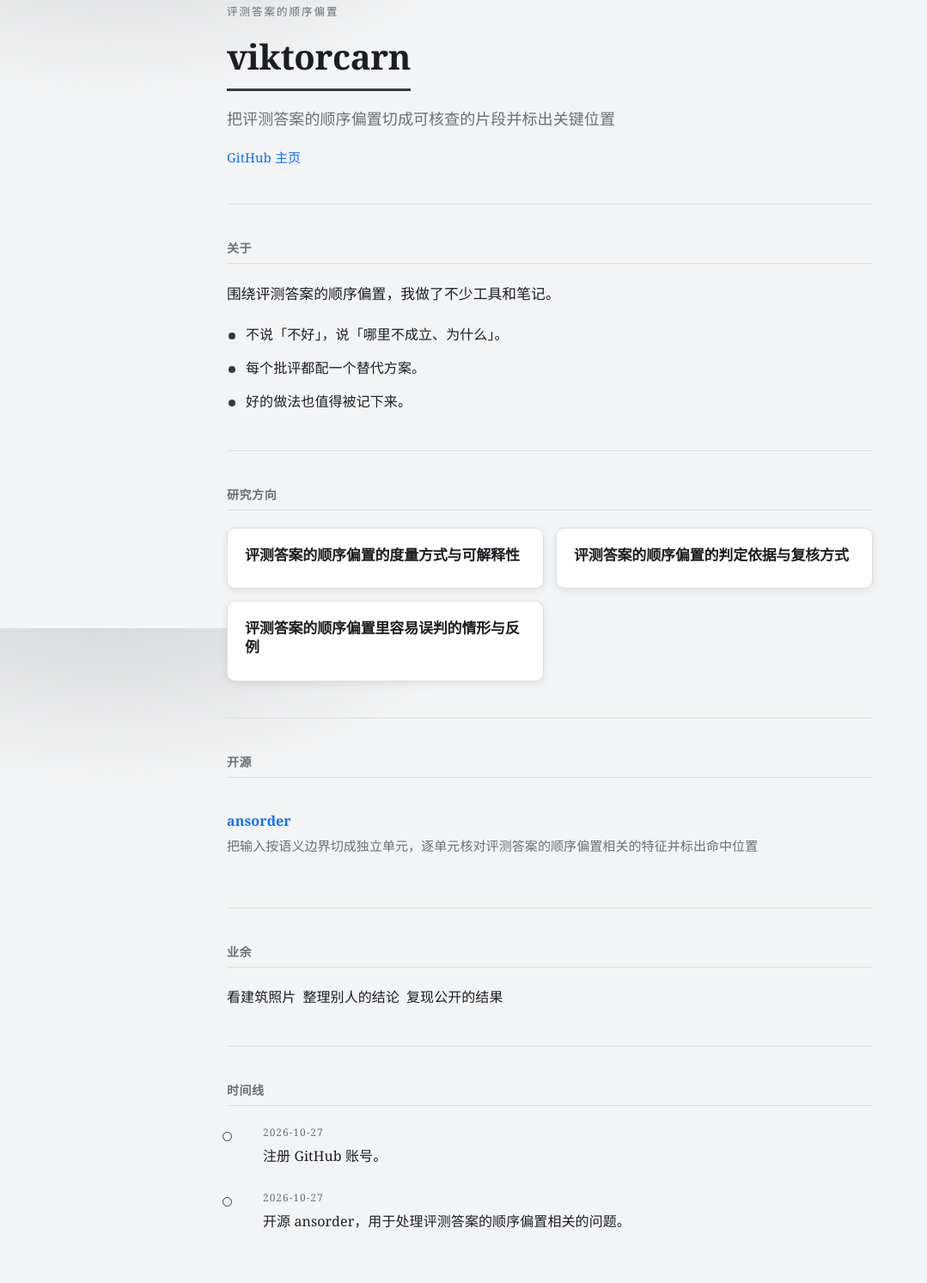
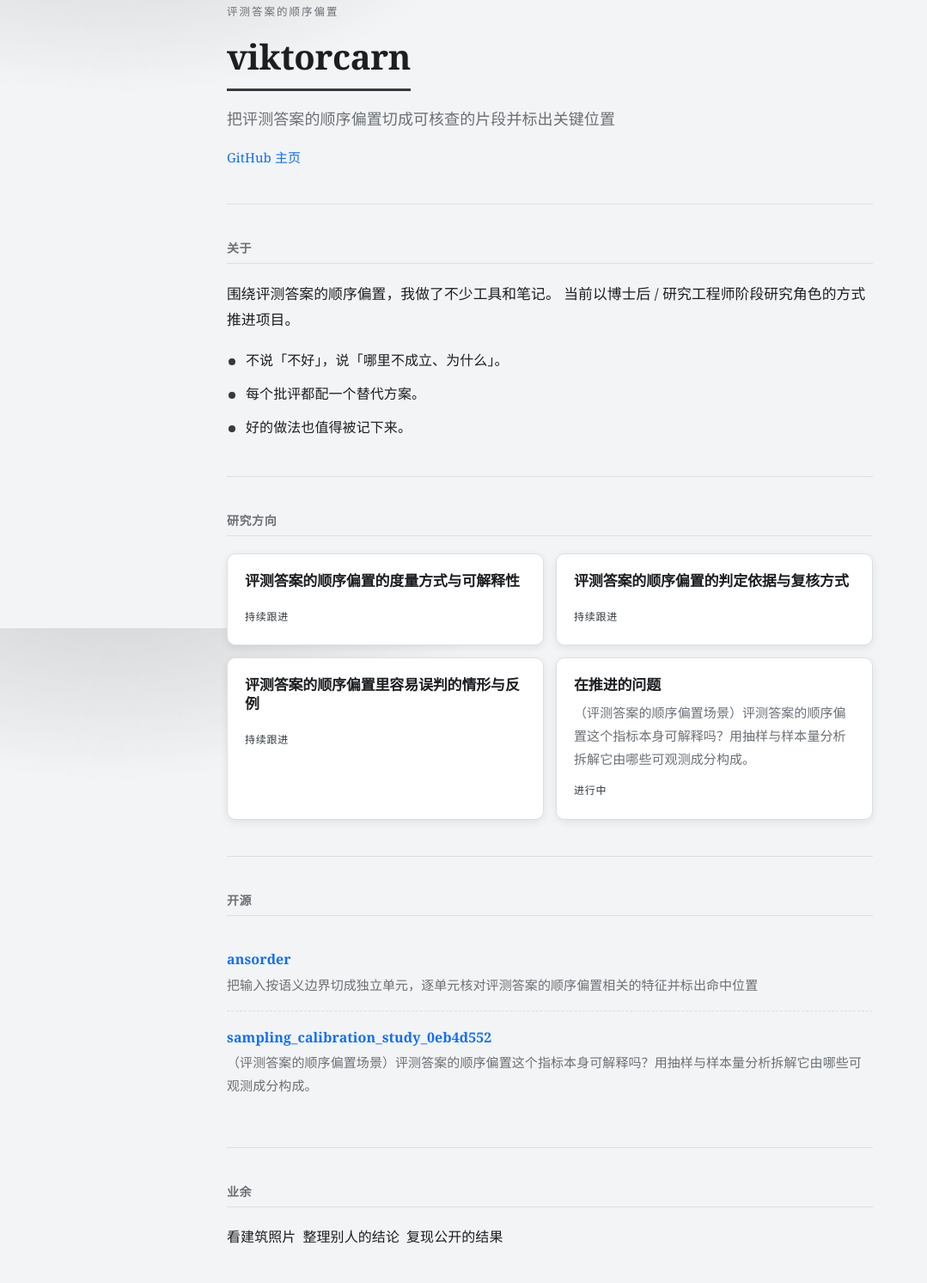
Before and after one commit to viktorcarn/viktorcarn.github.io, a plain HTML site: page index.html in a window 1280 px wide. Shown: the part 69-1562 px from the top of the page at 86% size, without its empty margins (0-1079 px from the left). Drawn offline with Linux system fonts and the light colour scheme.

Commit message:
docs: 更新个人站点

```diff
--- a/index.html
+++ b/index.html
@@ -76,7 +76,7 @@ h2{border-bottom:1px solid #dcdfe2;padding-bottom:8px;text-transform:none;letter
 
 <section class="about" id="about">
   <h2>关于</h2>
-  <p>围绕评测答案的顺序偏置，我做了不少工具和笔记。</p>
+  <p>围绕评测答案的顺序偏置，我做了不少工具和笔记。 当前以博士后 / 研究工程师阶段研究角色的方式推进项目。</p>
   <ul class="traits">
     <li>不说「不好」，说「哪里不成立、为什么」。</li>
     <li>每个批评都配一个替代方案。</li>
@@ -89,12 +89,20 @@ h2{border-bottom:1px solid #dcdfe2;padding-bottom:8px;text-transform:none;letter
   <div class="grid two">
     <article class="card">
       <h3>评测答案的顺序偏置的度量方式与可解释性</h3>
+      <span class="status">持续跟进</span>
     </article>
     <article class="card">
       <h3>评测答案的顺序偏置的判定依据与复核方式</h3>
+      <span class="status">持续跟进</span>
     </article>
     <article class="card">
       <h3>评测答案的顺序偏置里容易误判的情形与反例</h3>
+      <span class="status">持续跟进</span>
+    </article>
+    <article class="card">
+      <h3>在推进的问题</h3>
+      <p>（评测答案的顺序偏置场景）评测答案的顺序偏置这个指标本身可解释吗？用抽样与样本量分析拆解它由哪些可观测成分构成。</p>
+      <span class="status">进行中</span>
     </article>
   </div>
 </section>
@@ -104,6 +112,9 @@ h2{border-bottom:1px solid #dcdfe2;padding-bottom:8px;text-transform:none;letter
   <ul class="repos">
     <li><div class="name"><a href="https://github.com/viktorcarn/ansorder" rel="noopener">ansorder</a></div>
       <div class="desc">把输入按语义边界切成独立单元，逐单元核对评测答案的顺序偏置相关的特征并标出命中位置</div>
+    </li>
+    <li><div class="name"><a href="https://github.com/viktorcarn/sampling_calibration_study_0eb4d552" rel="noopener">sampling_calibration_study_0eb4d552</a></div>
+      <div class="desc">（评测答案的顺序偏置场景）评测答案的顺序偏置这个指标本身可解释吗？用抽样与样本量分析拆解它由哪些可观测成分构成。</div>
     </li>
   </ul>
 </section>
```
